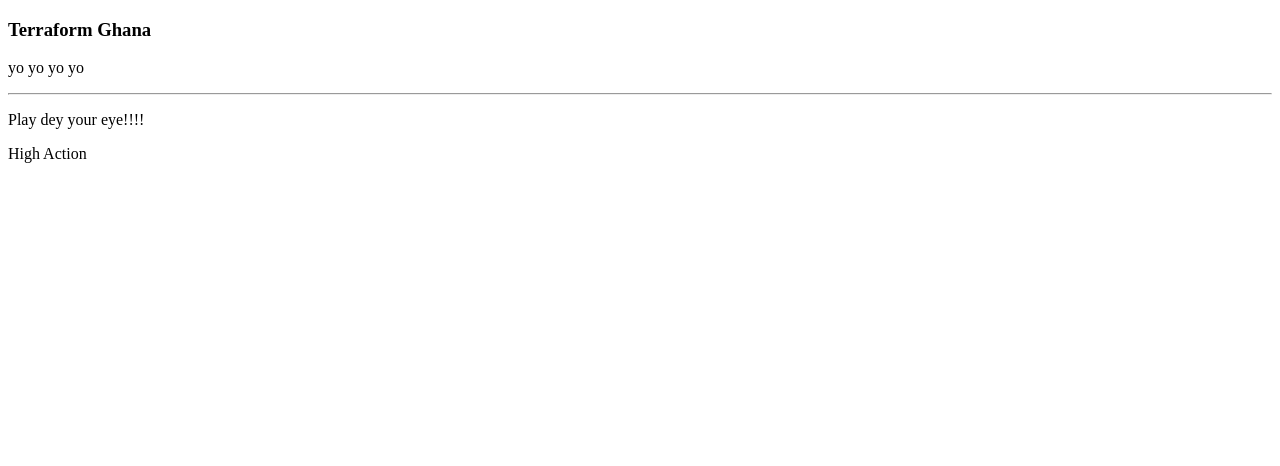
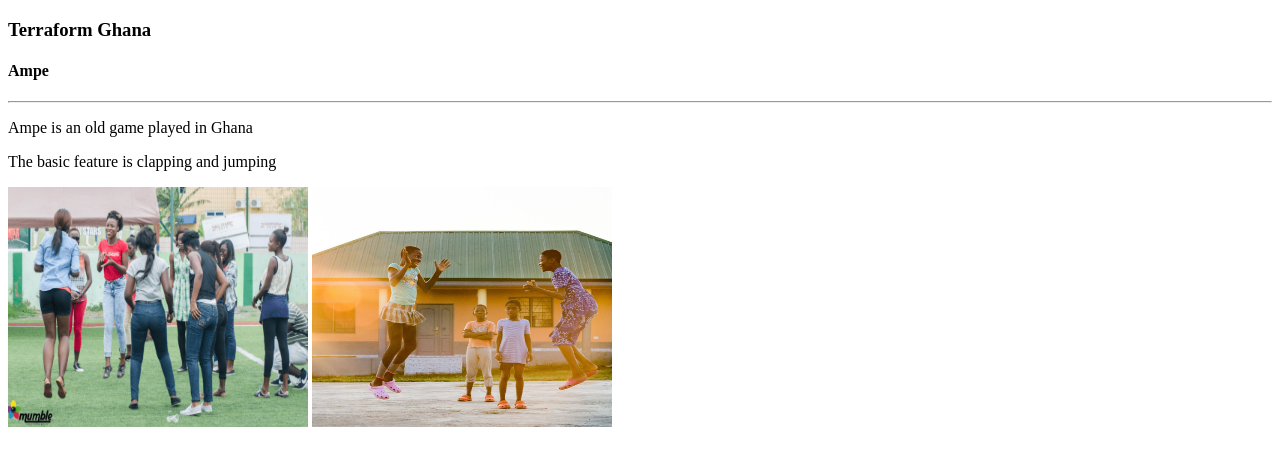
Before and after one commit to agoetee/terraform-beginner-bootcamp-2023, a plain HTML site: page public/index.html in a window 1280 px wide. Drawn offline with Linux system fonts and the light colour scheme.

Commit message:
#35 upload assets using for_each (#36)

```diff
--- a/public/index.html
+++ b/public/index.html
@@ -3,13 +3,17 @@
 <head>
     <meta charset="UTF-8">
     <meta name="viewport" content="width=device-width, initial-scale=1.0">
-    <title>Terraformers</title>
+    <title>Terraformers - Ghana</title>
+    <link rel="icon" type="image/x-icon" href="assets/akoma_ntoaso.jpg">
 </head>
 <body>
     <h3>Terraform Ghana</h3>
-    <p>yo yo yo yo</p>
+    <h4>Ampe</h4>
     <hr>
-    <p>Play dey your eye!!!!</p>
-    <p>High Action</p>
+    <p>Ampe is an old game played in Ghana</p>
+    <p>The basic feature is clapping and jumping</p>
+
+    <img src="assets/ampe-1.png" width="300em" height="240em">
+    <img src="assets/ampe-3.jpg" width="300em" height="240em">
 </body>
 </html>
```
Also changed, not shown: public/assets/akoma_ntoaso.jpg (added), public/assets/ampe-1.png (added), public/assets/ampe-3.jpg (added), 7 other files.
